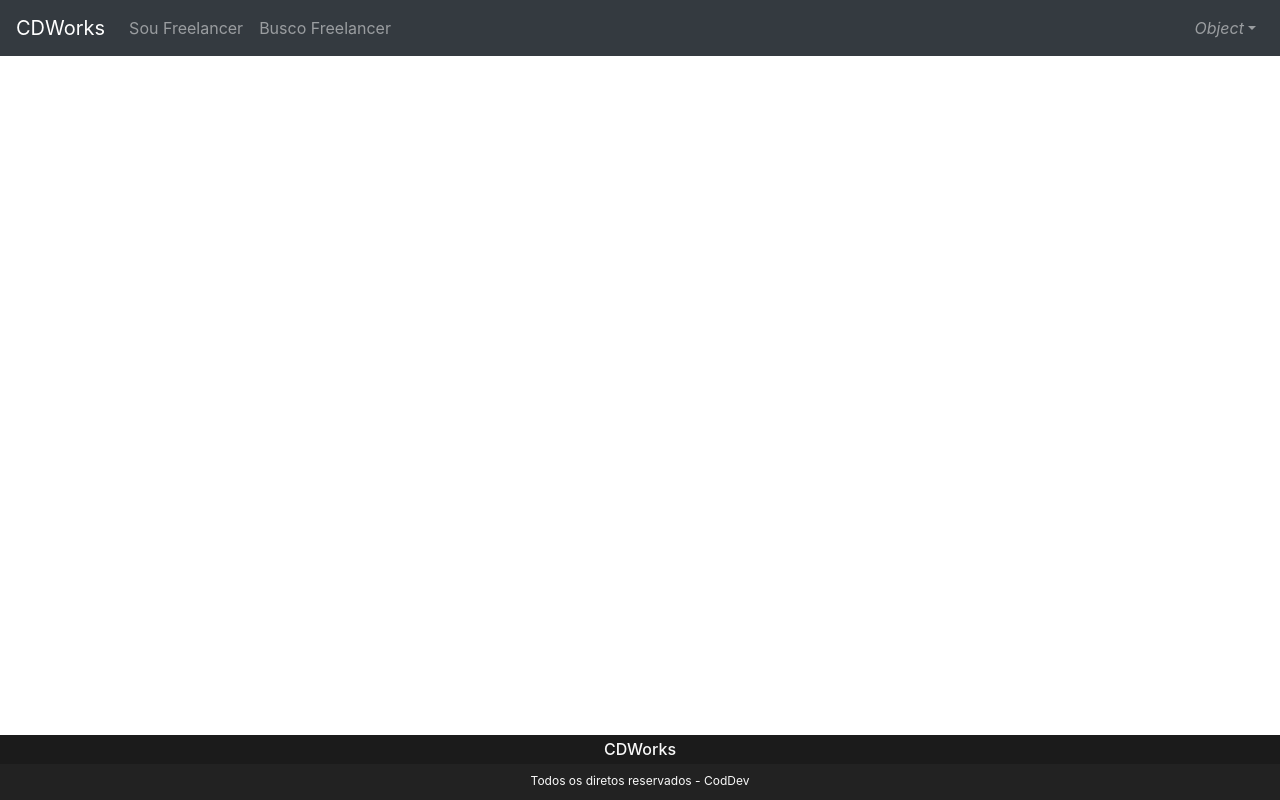
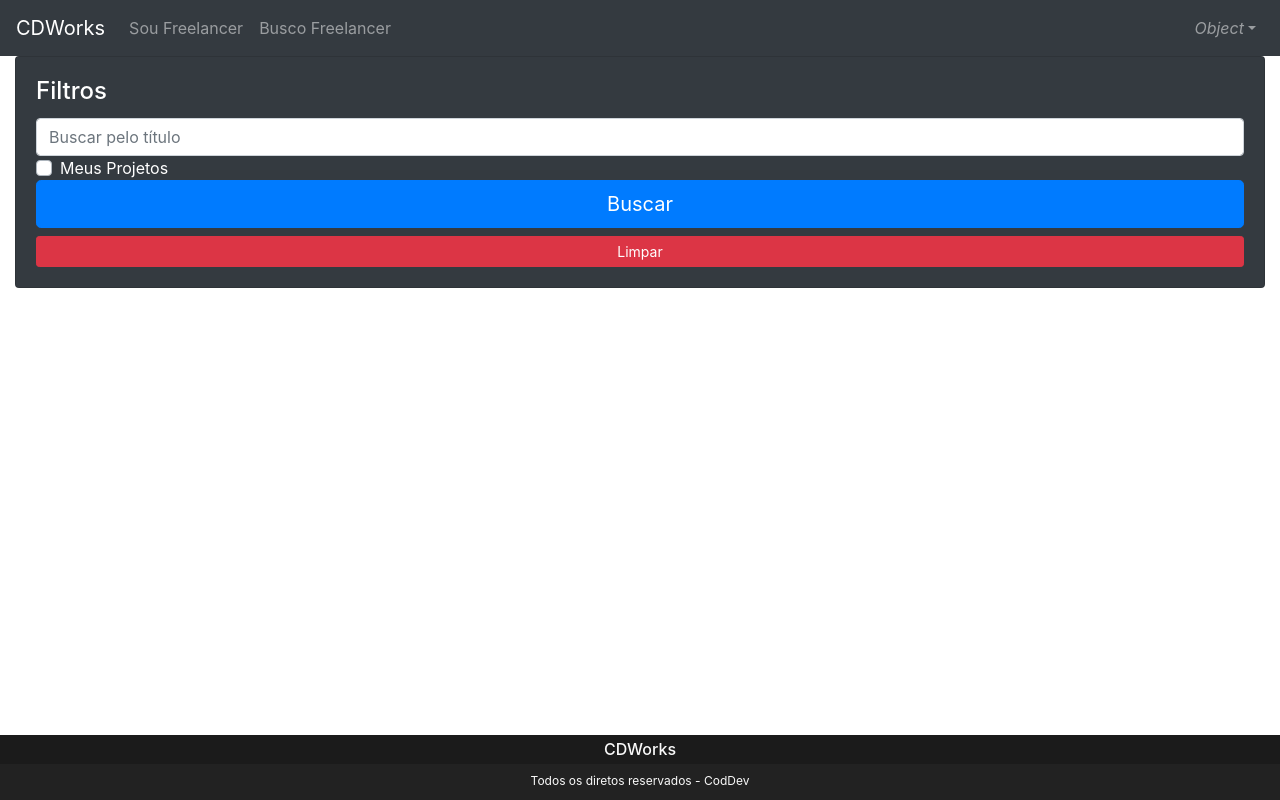
Before and after one commit to goncalveshigino/CDWorks, a Vue app: page /dashboard in a window 1280 px wide. Built offline with nearby package versions, Linux system fonts and the light colour scheme.

Commit message:
Dashboard

```diff
--- a/src/router/index.js
+++ b/src/router/index.js
@@ -22,6 +22,13 @@ const routes = [{
 
         component: () =>
             import ('../views/Login.vue')
+    },
+    {
+        path: '/dashboard',
+        name: 'dashboard',
+
+        component: () =>
+            import ('../views/Dashboard.vue')
     }
 ]
 
--- /dev/null
+++ b/src/views/Dashboard.vue
@@ -0,0 +1,48 @@
+<template>
+   <div id="dash" class="container-fluid">
+       <div class="row">
+           <div class="col-12 col-sm 8col-dm-0 sidebar">
+               <b-card title="Filtros" tag="article" class="mb-2" bg-variant="dark" text-variant="white">
+                   <b-form @submit.prevent="onSubmit" @reset.prevent="onReset">
+                        <div class="row">
+                            <div class="col-12">
+                                <b-form-input id="input-title"  v-model="filters.title"  type="text" placeholder="Buscar pelo título"></b-form-input>
+                            </div>
+                            <div class="col-12" my-3>
+                                 <b-form-checkbox id="checkbox-my-jobs" v-model="filters.myJobs"
+                                   name="myJobs" value="true" unchecked-value="false">
+                                   Meus Projetos
+                                 </b-form-checkbox>
+                            </div>
+                            <div class="col-12">
+                                <b-button type="submit" variant="primary" size="lg" block>Buscar</b-button>
+                                <b-button type="submit" variant="danger" size="sm" block>Limpar</b-button>
+                            </div>
+                        </div>
+                   </b-form>
+               </b-card>
+           </div>
+       </div>
+   </div>
+</template>
+
+<script>
+export default {
+  data: () => ({
+     jobs: null,
+     filters: {
+         title: '',
+         myJobs: false
+     },
+     pagination: {
+         offset: 0,
+         limit: 5,
+         count: 0
+     }
+  })
+}
+</script>
+
+<style>
+
+</style>
```
